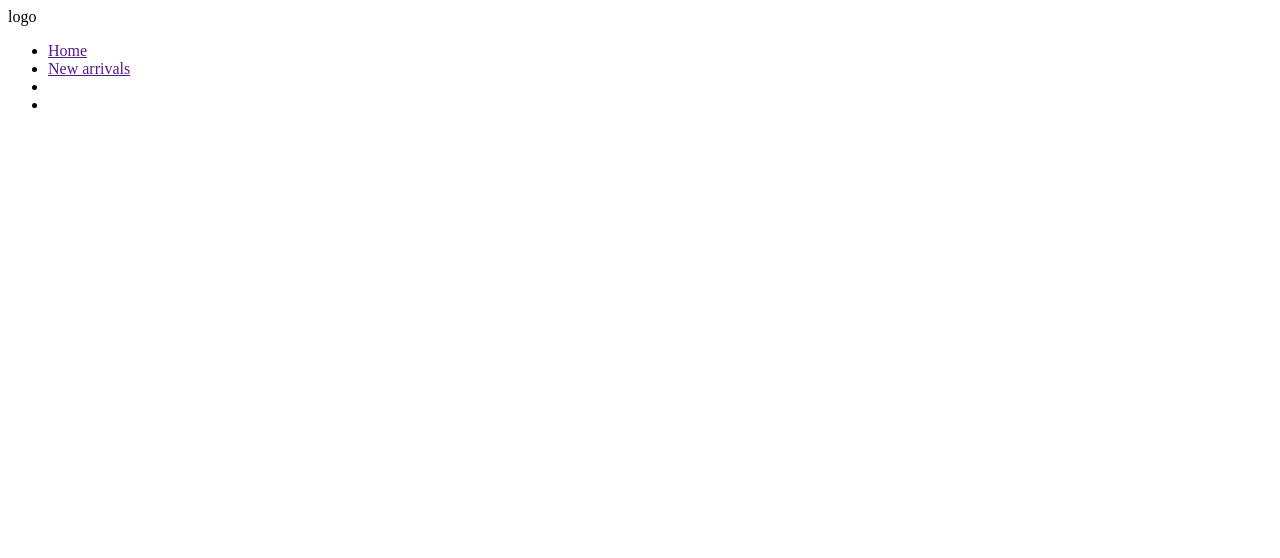
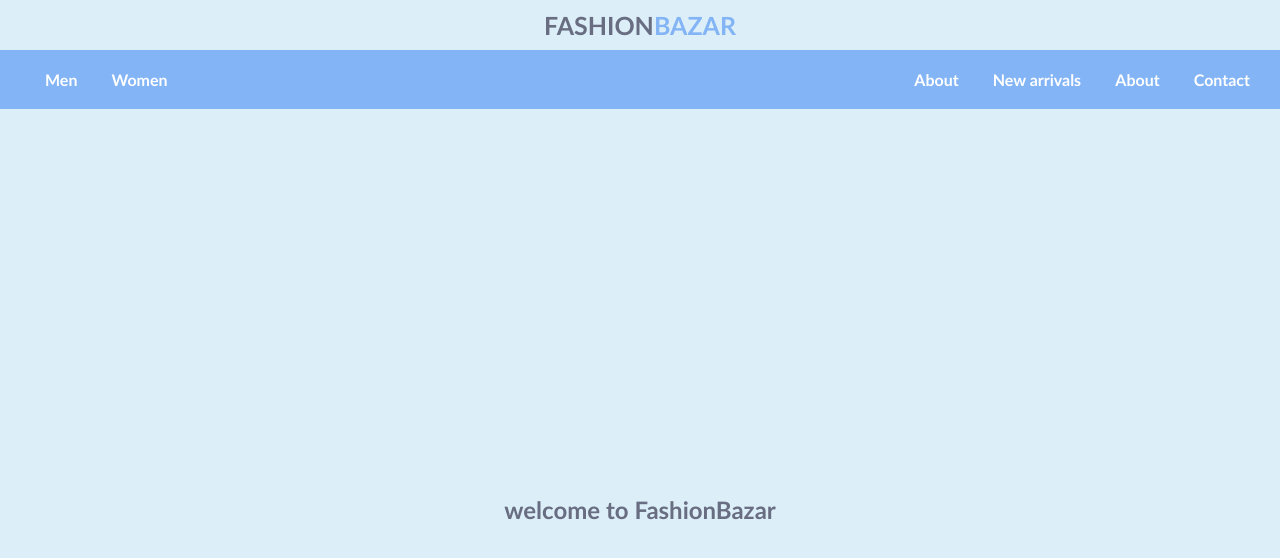
Before and after one commit to surya-tamang/ecommerce, a plain HTML site: page index.html in a window 1280 px wide. Shown: the top 558 px of the page. Drawn offline with Linux system fonts and the light colour scheme.

Commit message:
little chnage

```diff
--- a/css/main.css
+++ b/css/main.css
@@ -1 +1,97 @@
-/*# sourceMappingURL=main.css.map */
+* {
+  margin: 0;
+  padding: 0;
+  box-sizing: border-box;
+  list-style: none;
+  text-decoration: none;
+  color: var(--grey);
+  font-family: 'Gill Sans', 'Gill Sans MT', Calibri, 'Trebuchet MS', sans-serif;
+}
+
+/* ------------variables--------------- */
+
+:root {
+  --light-blue: #dceff8;
+  --grey: #686d81;
+  --dark-grey: #414554;
+  --blue: #83b4f5;
+  --dark-blue: #4e719f;
+  --white: #fff;
+}
+
+body {
+  background-color: var(--light-blue);
+}
+
+section {
+  min-height: 100vh;
+  width: 100%;
+}
+
+
+/* ---------------header section styling--------------- */
+
+header {
+  display: flex;
+  align-items: center;
+  flex-direction: column;
+  width: 100%;
+}
+
+header .logo {
+  display: flex;
+  width: 100%;
+  align-items: center;
+  justify-content: center;
+}
+
+header .logo span {
+  color: var(--blue);
+}
+
+.logo {
+  padding: 10px 30px;
+  font-size: 25px;
+  text-transform: uppercase;
+  font-weight: bold;
+}
+
+nav {
+  width: 100%;
+  display: flex;
+  justify-content: space-between;
+  align-items: center;
+  background-color: var(--blue);
+  transition: all 0.3s ease;
+}
+
+nav ul {
+  margin-right: 15px;
+}
+
+nav li {
+  display: inline-block;
+  padding: 20px 15px;
+}
+
+nav li a {
+  font-weight: bold;
+  color: var(--white);
+  transition: all 0.3s ease;
+}
+
+nav li a:hover {
+  color: var(--dark-grey);
+}
+
+.category {
+  margin-left: 30px;
+}
+
+/* -------------------home section----------------- */
+
+.home {
+  display: flex;
+  justify-content: center;
+  align-items: center;
+}
--- a/index.html
+++ b/index.html
@@ -13,20 +13,40 @@
     <!-- -----------header section---------- -->
 
     <header>
+        <div class="logo"><a href="">Fashion<span>Bazar</span></a></div>
         <nav>
-            <div class="logo">logo</div>
+            <div class="category">
+                <li><a href="">Men</a></li>
+                <li><a href="">Women</a></li>
+            </div>
+
+            <!-- <div class="search-bar">
+                <input type="search">
+            </div> -->
+
             <ul>
-                <li><a href="">Home</a></li>
+                <li><a href="">About</a></li>
                 <li><a href="">New arrivals</a></li>
-                <li><a href=""></a></li>
-                <li><a href=""></a></li>
+                <li><a href="">About</a></li>
+                <li><a href="">Contact</a></li>
             </ul>
         </nav>
     </header>
 
     <!-- -----------------main section---------- -->
 
-    <main></main>
+    <main>
+
+        <section class="home" id="home">
+            <div class="welcome">
+                <h1>welcome to FashionBazar</h1>
+            </div>
+        </section>
+        <section></section>
+        <section></section>
+        <section></section>
+
+    </main>
 
     <!-- ---------------footer section---------------- -->
 
--- a/javascript/script.js
+++ b/javascript/script.js
@@ -0,0 +1,5 @@
+let navBar = document.querySelector('nav');
+
+window.onscroll=()=>{
+    this.scrollY>10 ? navBar.style.position = "fixed" : navBar.style.position = "static";
+}
```
Also changed, not shown: css/main.scss (deleted), 1 other file.
